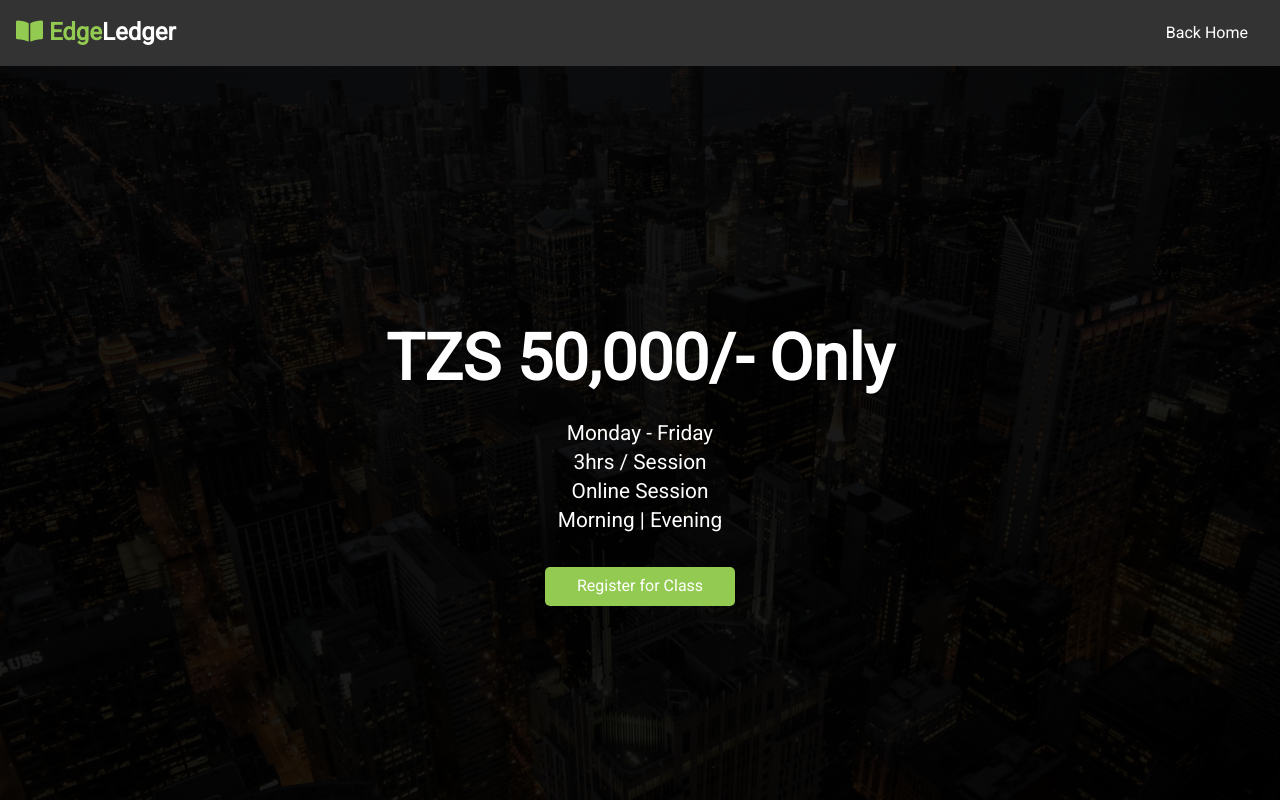
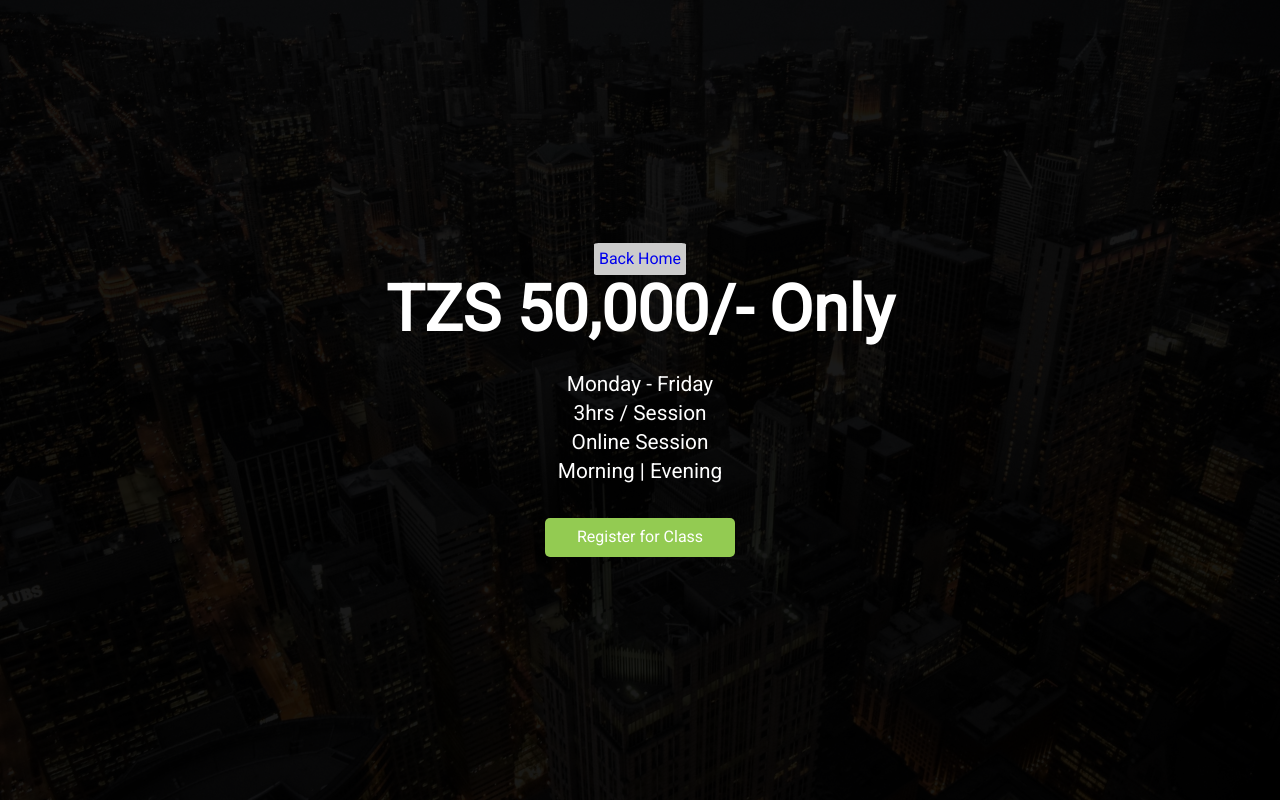
Before and after one commit to zkemoshi/edge_ledge_html_css, a plain HTML site: page price.html in a window 1280 px wide. Shown: the top 800 px of the page. Drawn offline with nearby package versions, Linux system fonts and the light colour scheme; some packages are replaced by stand-ins of ours.

Commit message:
payment done2

```diff
--- a/css/style.css
+++ b/css/style.css
@@ -178,7 +178,13 @@ p {
   height: 100vh;
   color: #fff;
 }
-
+#showcase-pay .showcase-content .back {
+  color: #7ab436;
+  text-decoration: none;
+  background-color: #ccc;
+  padding: 0.3rem;
+  border-radius: 5%;
+}
 #showcase-pay .showcase-content {
   display: flex;
   flex-direction: column;
@@ -189,7 +195,6 @@ p {
   padding: 0 2rem;
   /* Overlay */
   position: absolute;
-  top: 65px;
   left: 0;
   right: 0;
   bottom: 0;
--- a/price.html
+++ b/price.html
@@ -25,18 +25,15 @@
   </head>
   <body id="home">
     <!-- Navbar -->
-    <nav id="navbar">
-      <h1 class="logo">
-        <span class="text-primary"> <i class="fas fa-book-open"></i> Edge</span
-        >Ledger
-      </h1>
+    <!-- <nav id="navbar">
       <ul>
         <li><a href="index.html">Back Home</a></li>
       </ul>
-    </nav>
+    </nav> -->
     <!-- Header: Showcase -->
     <header id="showcase-pay">
       <div class="showcase-content">
+        <span class="back"><a href="index.html">Back Home</a></span>
         <h1 class="l-heading">TZS 50,000/- Only</h1>
         <p class="lead">
           Monday - Friday <br />
@@ -45,13 +42,13 @@
           Morning | Evening
         </p>
 
-        <a href="#contact" class="btn">Register for Class</a>
+        <a href="#payment" class="btn">Register for Class</a>
       </div>
     </header>
 
     <!-- Section: Contact -->
     <section id="contact">
-      <div class="contact-form bg-primary p-2">
+      <div id="payment" class="contact-form bg-primary p-2">
         <h2 class="m-heading">Payment Information</h2>
         <p class="pay-info">Please use the form below to register for course</p>
         <form>
```
Also changed, not shown: index.html (+1 -1 lines).
